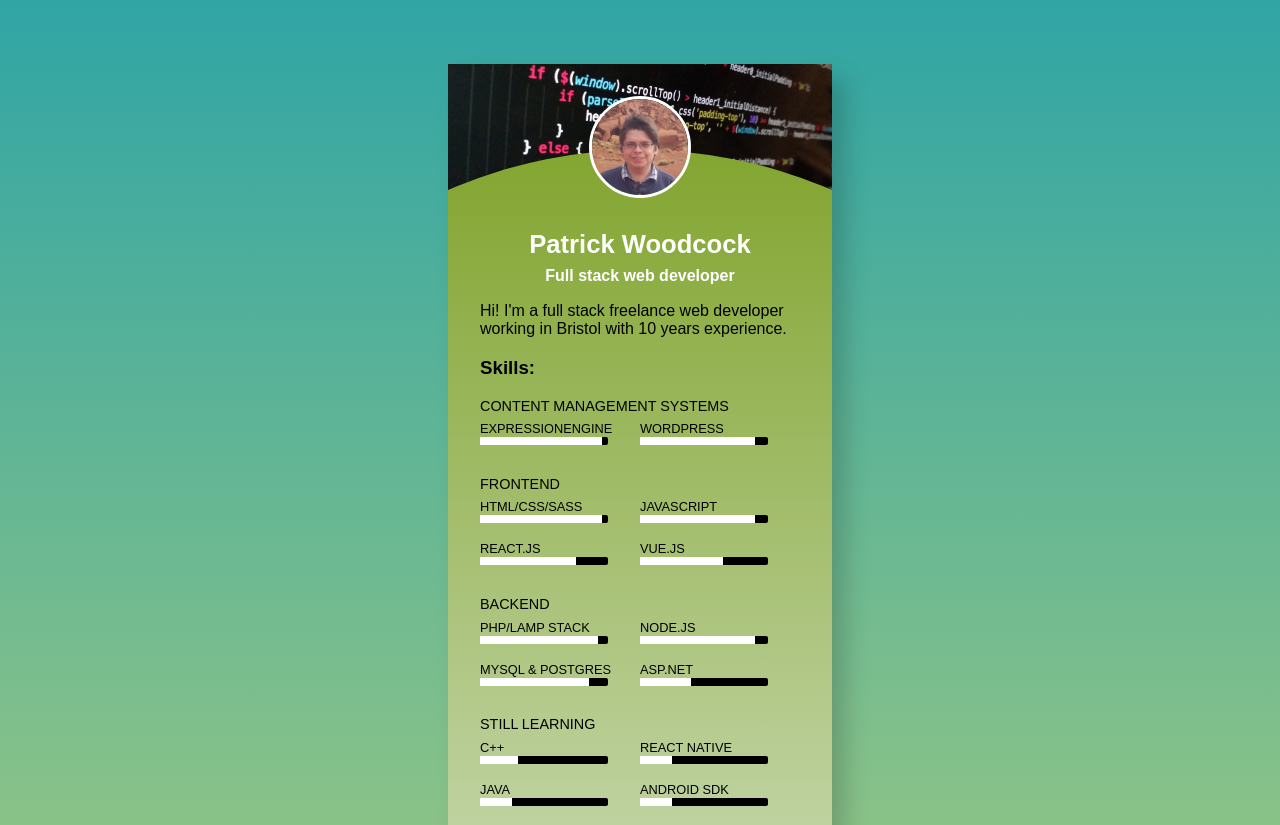
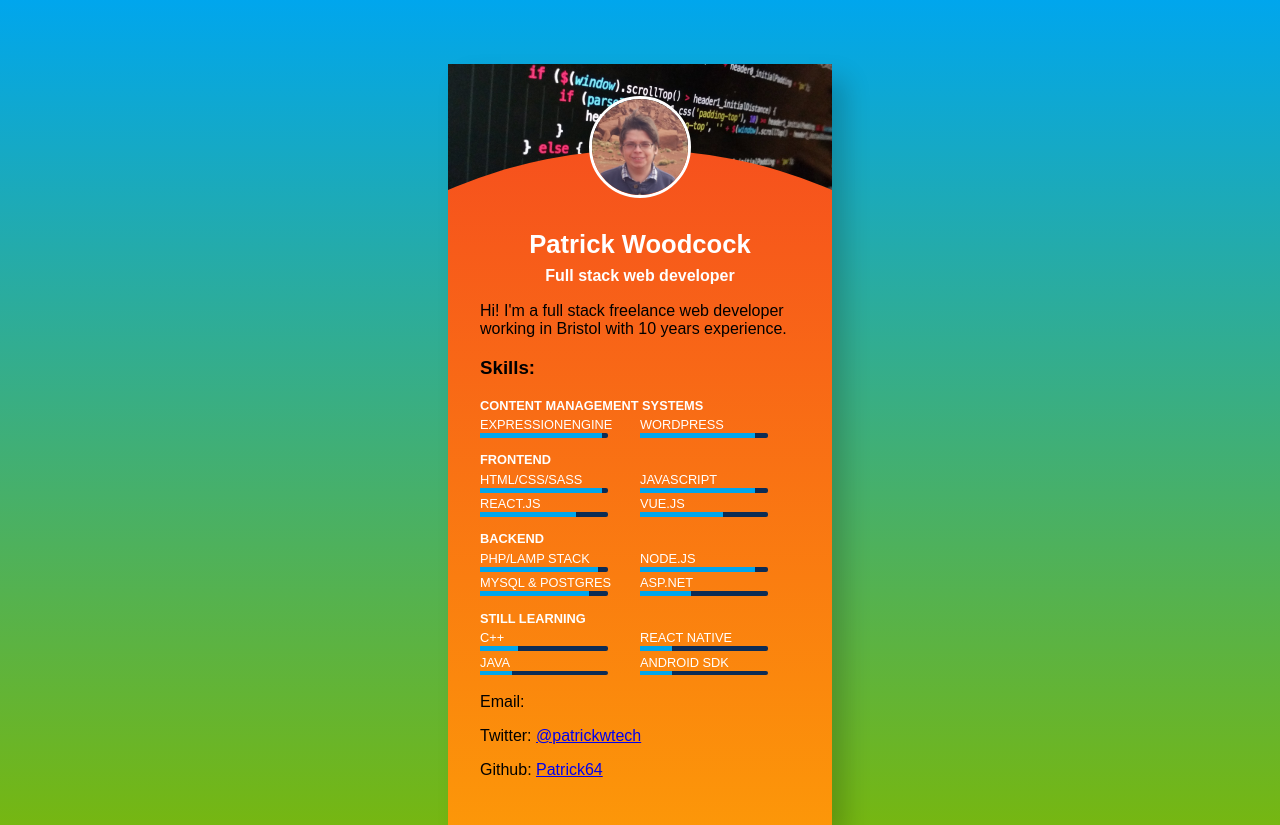
Before and after one commit to Patrick64/patrickw.tech, a plain HTML site: page index.html in a window 1280 px wide. Shown: the top 825 px of the page. Drawn offline with Linux system fonts and the light colour scheme.

Commit message:
more styling

```diff
--- a/assets/css/patrick-tech.css
+++ b/assets/css/patrick-tech.css
@@ -1,10 +1,19 @@
 :root {
-    --color1: #30a5a5;
+    /* --color1: #30a5a5;
     --color2: #a1ca81;
     --color3: #83a530;
-    --color4: #d7e5cf;
+    --color4: #d7e5cf; */
     --progress-color1: #fff;
     --progress-color2: #000;
+
+    --color3: rgba(246, 81, 29, 1);
+    --color4: rgba(255, 180, 0, 1);
+    --color1: rgba(0, 166, 237, 1);
+    --color2: rgba(127, 184, 0, 1);
+    /* $color5: rgba(13, 44, 84, 1); */
+    --progress-color1: rgba(0, 166, 237, 1);
+    --progress-color2: rgba(13, 44, 84, 1);;
+
 }
 html {
     height:100%;
@@ -70,10 +79,11 @@ h1 span {
 
 .skill-heading {
     text-transform: uppercase;
-    color: #000;
-    font-size: 0.9rem;
+    color: #fff;
+    font-size: 0.8rem;
     font-weight: normal;
-    margin: 1em 0 0.4em 0;
+    margin: 1em 0 0.2em 0;
+    font-weight: bold;
 }
 .skill-list {
     padding: 0;
@@ -89,7 +99,7 @@ h1 span {
     text-decoration: none;
     text-transform: uppercase;
     font-size: 0.8rem;
-    color: #000;
+    color: #fff;
 }
 .skill-progress {
     /* Reset the default appearance */
@@ -97,8 +107,8 @@ h1 span {
     appearance: none;
     width: 80%;
     display: block;
-    height: 0.5rem;
-    margin-bottom: 1rem;
+    height: 0.3rem;
+    margin-bottom: 0.1rem;
 }
 
 .skill-progress::-webkit-progress-bar {
```
